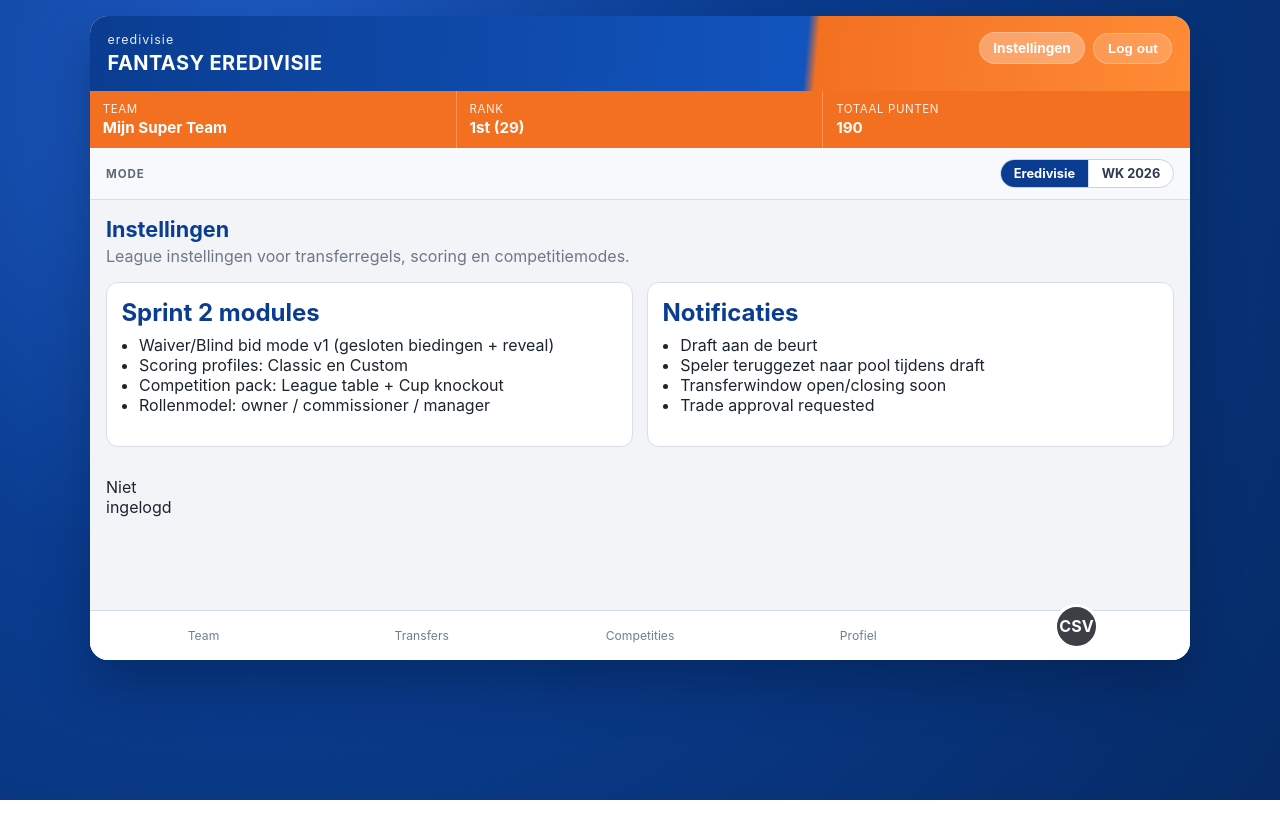
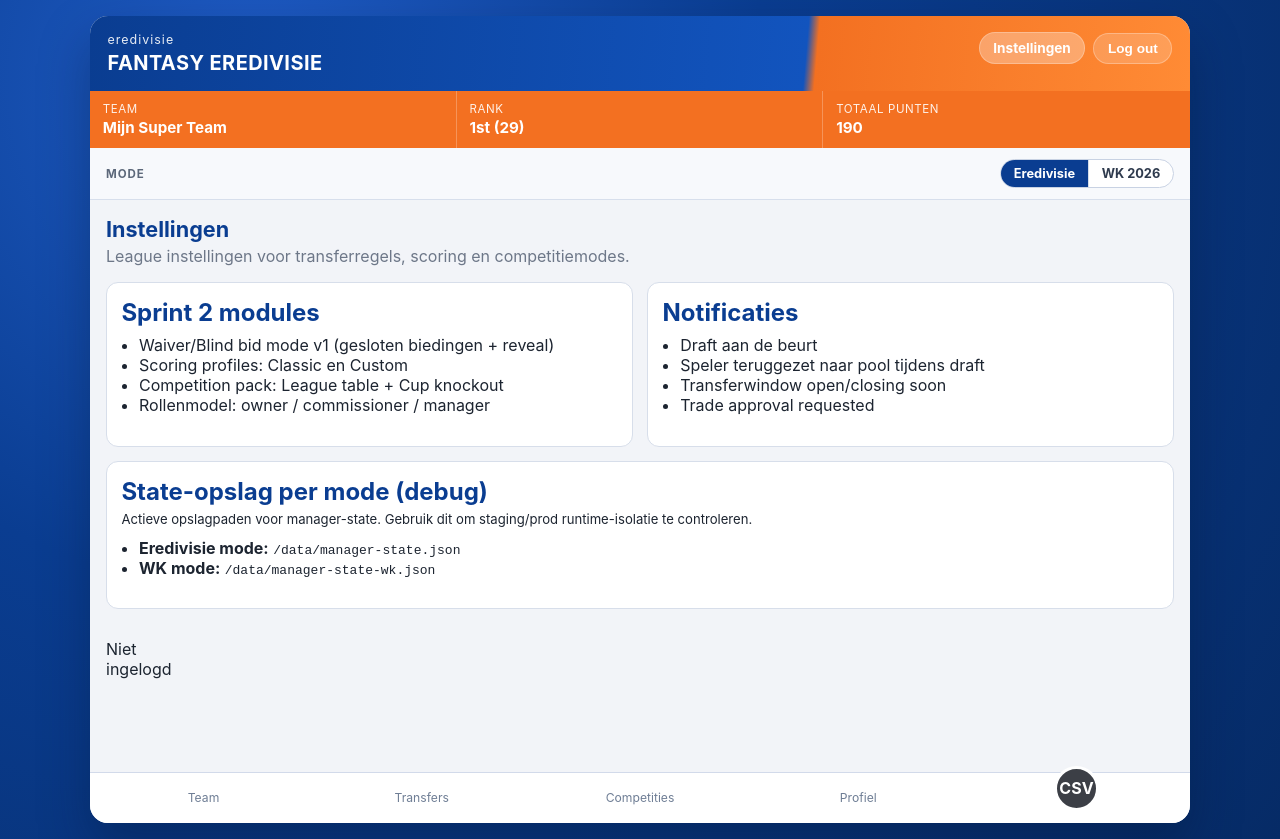
Before and after one commit to Team-Siduii/Fantasy-Football-Gori, a Next.js app: page /instellingen in a window 1280 px wide. Before the commit the page ends 800 px from the top, so only its background shows below. Built offline with nearby package versions, Linux system fonts and the light colour scheme; no server answers.

Commit message:
Show active state storage paths in settings debug section

```diff
--- a/src/app/instellingen/page.tsx
+++ b/src/app/instellingen/page.tsx
@@ -1,7 +1,11 @@
 import { AppShell } from "@/components/app-shell";
 import { LeagueConfigEditor } from "@/components/league-config-editor";
+import { resolveManagerStatePath } from "@/lib/manager-state";
 
 export default function InstellingenPage() {
+  const eredivisieStatePath = resolveManagerStatePath("eredivisie");
+  const wkStatePath = resolveManagerStatePath("wk");
+
   return (
     <AppShell title="Instellingen" subtitle="League instellingen voor transferregels, scoring en competitiemodes.">
       <div className="grid">
@@ -25,6 +29,19 @@
           </ul>
         </section>
 
+        <section className="card col-12">
+          <h2>State-opslag per mode (debug)</h2>
+          <p className="muted-note">Actieve opslagpaden voor manager-state. Gebruik dit om staging/prod runtime-isolatie te controleren.</p>
+          <ul>
+            <li>
+              <strong>Eredivisie mode:</strong> <code>{eredivisieStatePath}</code>
+            </li>
+            <li>
+              <strong>WK mode:</strong> <code>{wkStatePath}</code>
+            </li>
+          </ul>
+        </section>
+
         <LeagueConfigEditor />
       </div>
     </AppShell>
--- a/src/lib/manager-state.ts
+++ b/src/lib/manager-state.ts
@@ -42,7 +42,7 @@
   adminActionLog: [],
 };
 
-function getStatePath(scope: ManagerStateScope = "eredivisie") {
+export function resolveManagerStatePath(scope: ManagerStateScope = "eredivisie") {
   if (scope === "wk" && process.env.MANAGER_STATE_WK_PATH) {
     return process.env.MANAGER_STATE_WK_PATH;
   }
@@ -97,7 +97,7 @@
 }
 
 export function readManagerState(scope: ManagerStateScope = "eredivisie"): ManagerState {
-  const target = getStatePath(scope);
+  const target = resolveManagerStatePath(scope);
 
   if (!existsSync(target)) {
     return { ...DEFAULT_STATE };
@@ -126,7 +126,7 @@
 }
 
 export function saveManagerState(nextState: Partial<ManagerState>, scope: ManagerStateScope = "eredivisie"): ManagerState {
-  const target = getStatePath(scope);
+  const target = resolveManagerStatePath(scope);
   mkdirSync(path.dirname(target), { recursive: true });
 
   const current = readManagerState(scope);
@@ -201,7 +201,7 @@
 }
 
 export function resetManagerStateForTests(scope: ManagerStateScope = "eredivisie") {
-  const target = getStatePath(scope);
+  const target = resolveManagerStatePath(scope);
   if (existsSync(target)) {
     writeFileSync(target, JSON.stringify(DEFAULT_STATE, null, 2), "utf-8");
   }
```
Also changed, not shown: 2 other files (tests, documents, lock files or other folders).
